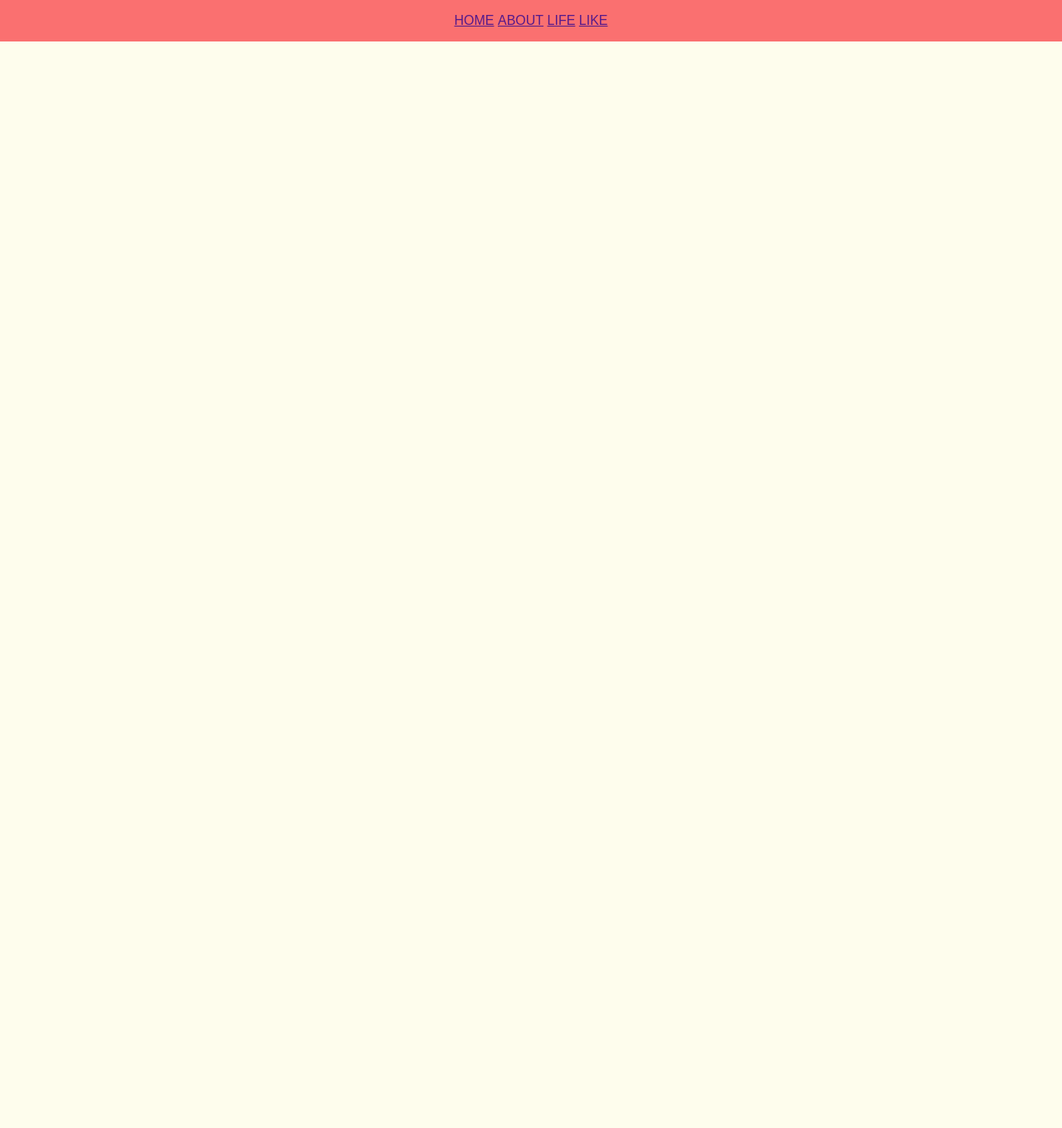
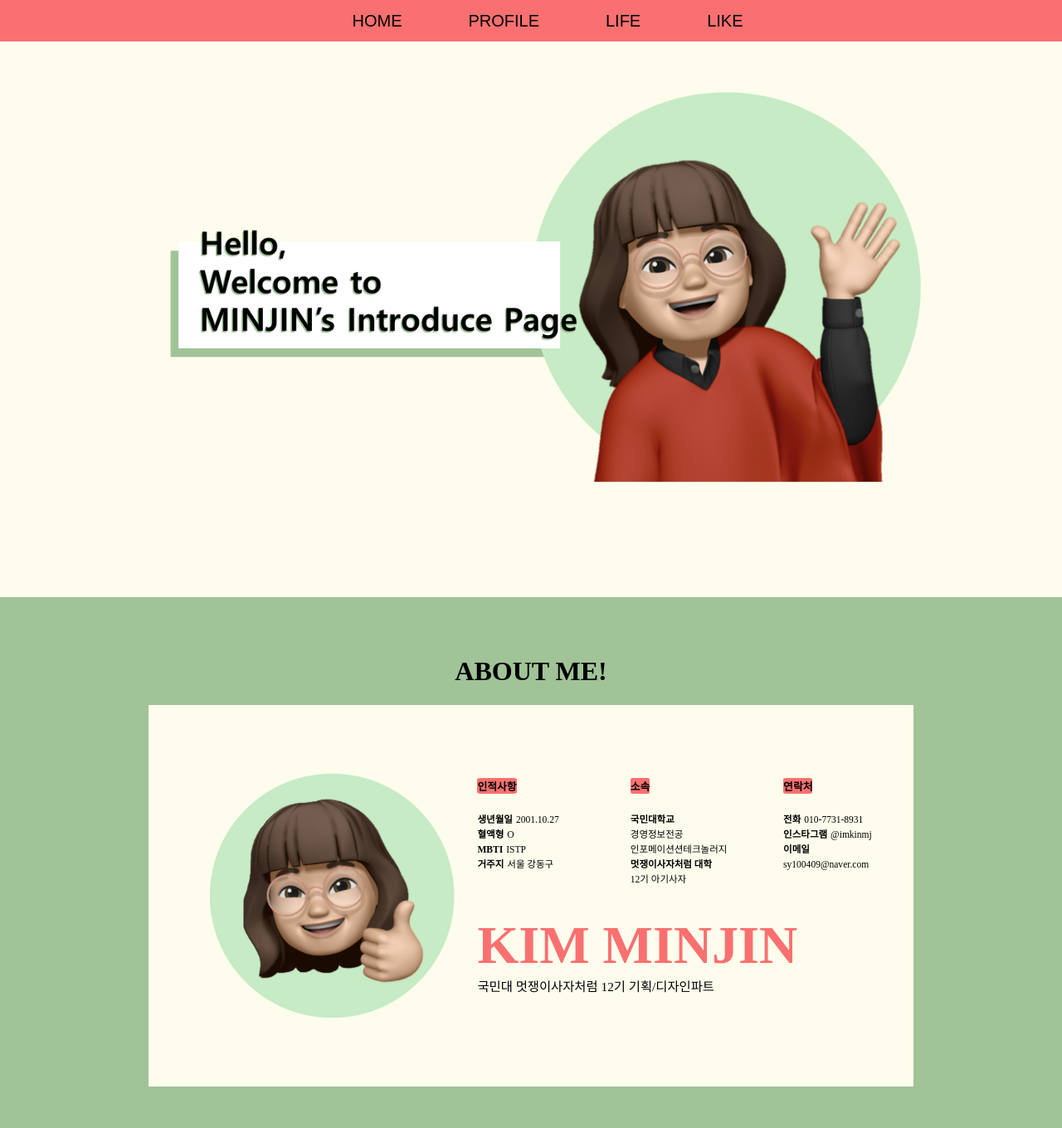
Before and after one commit to zZz2n/minjin.github.io, a plain HTML site: page index.html in a window 1280 px wide. Shown: the whole page at 83% size. Before the commit the page ends 800 px from the top, so only its background shows below. Drawn offline with Linux system fonts and the light colour scheme.

Commit message:
first commit

```diff
--- a/index.html
+++ b/index.html
@@ -9,12 +9,66 @@
 
         <div id="header">
                 <ul>
-                    <li><a href = "">HOME</a></li>
-                    <li><a href = "">ABOUT</a></li>
-                    <li><a href = "">LIFE</a></li>
+                    <li><a href = "#home">HOME</a></li>
+                    <li><a href = "#profile">PROFILE</a></li>
+                    <li><a href = "#life">LIFE</a></li>
                     <li><a href = "">LIKE</a></li>
                 </ul>
         </div>
 
+        <div id = "home">
+            <div id="homeimage">
+
+            </div>
+        </div>
+
+        <div id = "profile">
+            <h1 id="about">ABOUT ME!</h1>
+            <div id = "profile2">
+                <div id = "pro1">
+                    <div id = "profilephoto"></div>
+                </div>
+                <div id = "pro2">
+                    <div class="infor">
+                        <h5>인적사항</h5><br>
+                        <p class = "subtitle">생년월일</p>
+                        <p> 2001.10.27</p><br>
+                        <p class = "subtitle">혈액형</p>
+                        <p>O</p><br>
+                        <p class = "subtitle">MBTI</p>
+                        <p>ISTP</p><br>
+                        <p class = "subtitle">거주지</p>
+                        <p>서울 강동구</p>
+                    </div>
+                    <div class="infor">
+                        <h5>소속</h5><br>
+                        <p class = "subtitle">국민대학교</p><br>
+                        <p>경영정보전공</p><br>
+                        <p>인포메이션션테크놀러지 </p><br>
+                        <p class = "subtitle">멋쟁이사자처럼 대학</p><br>
+                        <p>12기 아기사자</p>
+                    </div>
+                    <div class="infor">
+                        <h5>연락처</h5><br>
+                        <p class = "subtitle">전화</p>
+                        <p>010-7731-8931</p><br>
+                        <p class = "subtitle">인스타그램</p>
+                        <p>@imkinmj</p><br>
+                        <p class = "subtitle">이메일</p>
+                        <p>sy100409@naver.com</p><br>
+                    </div>
+                </div>
+                <div id = "pro3">
+                    <div>
+                        <h1>KIM MINJIN</h1><br>
+                        <p>국민대 멋쟁이사자처럼 12기 기획/디자인파트</p>
+                    </div>
+                </div>
+            </div>
+        </div>
+
+        <div id="life">
+
+        </div>
     </body>
 </html>
--- a/style.css
+++ b/style.css
@@ -1,24 +1,163 @@
+@media only screen and (min-width: 400px) {
+
+    html{
+        scroll-behavior: smooth;
+        width: 100%;
+        height: 100%;
+      }
+
     body{
         width: 100%;
+        height: 100%;
         margin: 0;
         background-color: #FEFDED;
     }
     #header{
-    font-size: 12pt;
+        width: 100%;
+        font-size: 20px;
         font-family: 'PT Sans', Arial, Sans-serif;
-    position: relative;
         background-color: #FA7070;
+        align-items: center;
+        position: fixed;
     }
 
     #header li{
         display: inline;
+        list-style: none;
+        margin-left: 3%;
+        margin-right: 3%;
     }
 
     #header ul{
         text-align: center;
-    padding: 0;
         margin: 0 auto;
         width: auto;
         line-height: 50px;
         height: 50px;
     }
+
+    #header a{
+        text-decoration: none;
+    }
+
+    #header a:link{
+        color: black;
+    }
+
+    #header a:visited{
+        color: black;
+    }
+
+    #header a:hover{
+        color: #FEFDED;
+        font-size: 120%;
+    }
+
+    #header a:active{
+        color: #FEFDED;
+        font-size: 120%;
+    }
+
+
+    #home{
+        display: flex;
+        width: 100%;
+        align-items: center;
+        aspect-ratio: 16/9;
+        justify-content: center;
+    }
+
+    #homeimage{
+        width: 80%;
+        background-image: url(./슬라이드1.PNG);
+        background-size: cover;
+        aspect-ratio: 16/9;
+    }
+
+    #profile{
+        width: 100%;
+        background-color: #A1C398;
+        aspect-ratio: 16/8;
+        display: flex;
+        justify-content: center;
+        align-items: center;
+        flex-direction: column;
+    }
+
+    #profile2{
+        width: 72%;
+        background-color: #FEFDED;
+        aspect-ratio: 16/8;
+    }
+
+    #pro1{
+        display: flex;
+        width: 40%;
+        height: 100%;
+        float: left;
+        align-items: center;
+        justify-content: end;
+    }
+
+    #profilephoto{
+        width: 80%;
+        background-image: url(./mj_photo.png);
+        background-size: cover;
+        aspect-ratio: 1/1;
+    }
+
+    #pro2{
+        float: right;
+        width: 60%;
+        height: 55%;
+        display: flex;
+        align-items: center;
+    }
+
+    .infor{
+        width: 30%;
+        height: 80%;
+        padding-left: 5%;
+        padding-top: 20%;
+        padding-right: 5%;
+        padding-bottom: 5%;
+    }
+
+    .infor h5{
+        display: inline-block;
+        background-color: #FA7070;
+        border-radius: 10%;
+        font-size: 1vmax;
+    }
+
+    .infor .subtitle{
+        font-weight: bold;
+    }
+
+    .infor p{
+        display: inline;
+        font-size: 0.9vmax;
+    }
+
+    #pro3{
+        float: right;
+        width: 60%;
+        height: 45%;
+        padding-top: 0;
+    }
+
+    #pro3 h1{
+        color: #FA7070;
+        display: inline;
+        padding-left: 5%;
+        font-size: 5vmax;
+    }
+
+    #pro3 p{
+        color: black;
+        padding-left: 5%;
+        display: inline;
+        font-size: 1.2vmax;
+        font-weight: 300;
+    }
+}
```
Also changed, not shown: mj_photo.png (added), 슬라이드1.PNG (added). Lines whose indentation alone changed are shown as unchanged.
